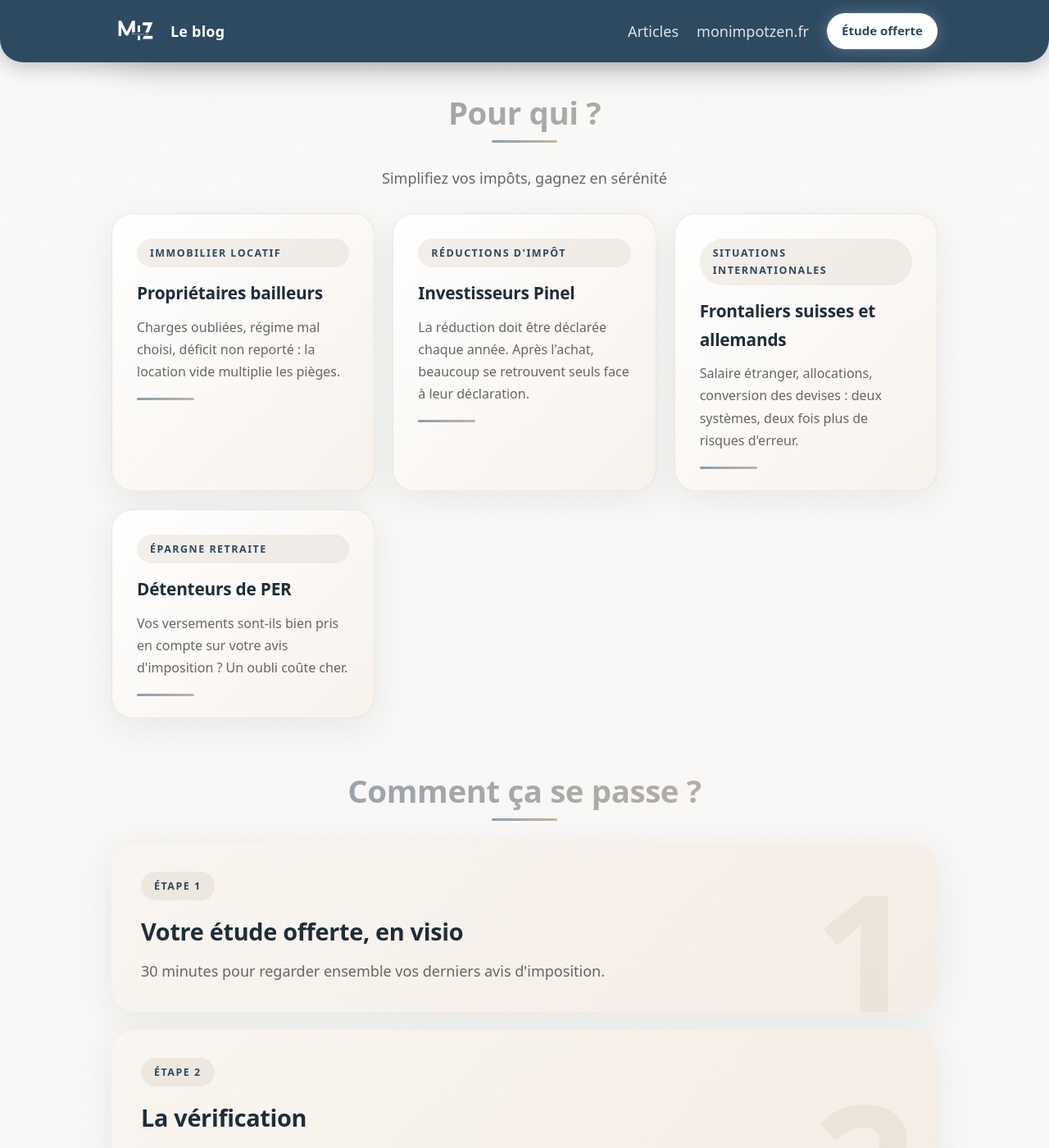
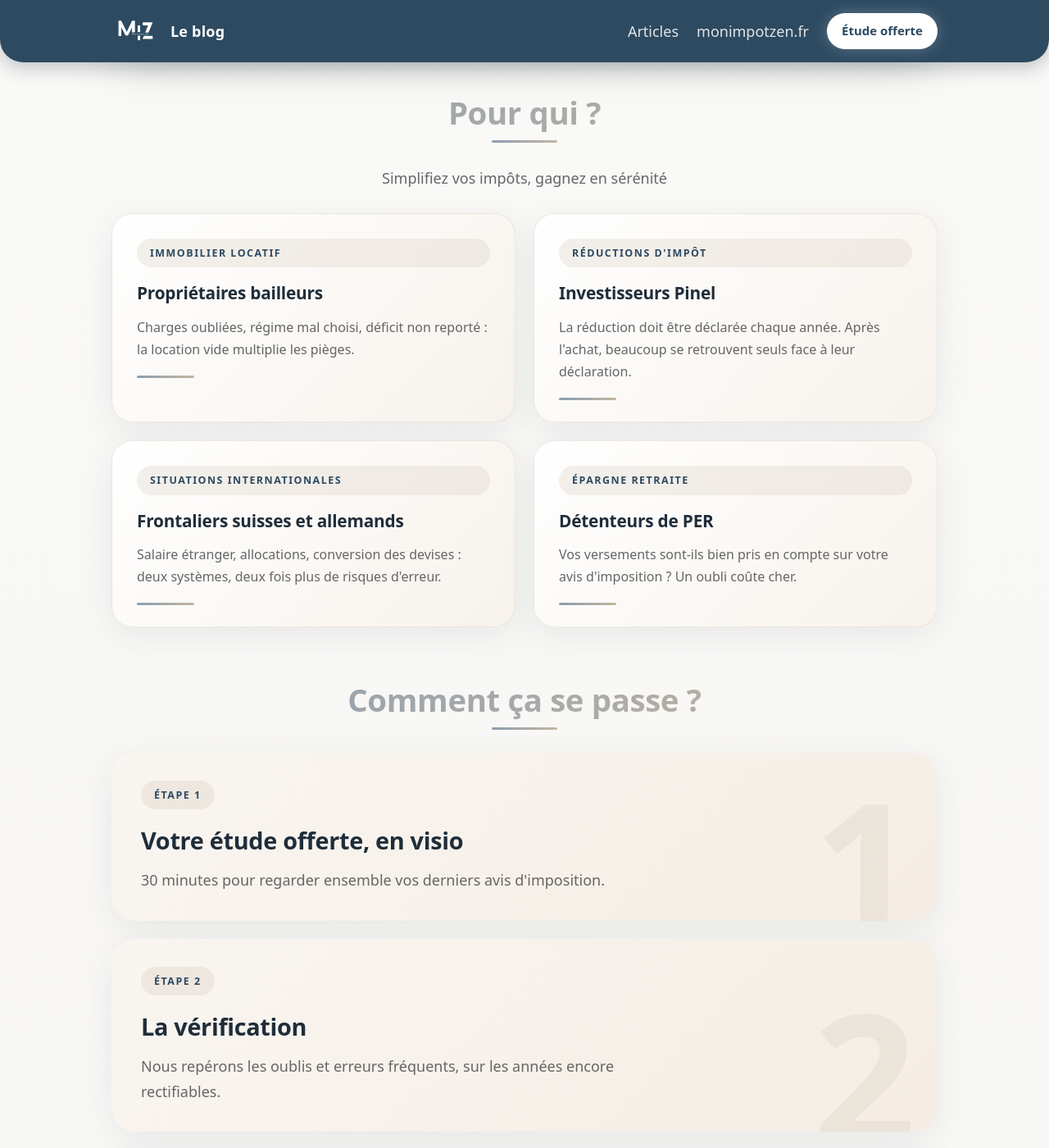
Before and after one commit to tristanduhayer-hash/monimpotzen-blog, a Jekyll site: the page built from index.html, in a window 1280 px wide and 1400 px high, scrolled down 604 px. Shown: the whole window at 82% size. Built offline with Jekyll 4.4.1, drawn with Linux system fonts in a browser that asks for light colours; some web fonts are replaced.

Commit message:
Cartes cibles sur 2 colonnes
Co-Authored-By: Claude Opus 5.5 <noreply@anthropic.com>

```diff
--- a/_layouts/default.html
+++ b/_layouts/default.html
@@ -9,7 +9,7 @@
   <link rel="icon" type="image/svg+xml" href="{{ '/assets/logo_bleu.svg' | relative_url }}">
   <link rel="preconnect" href="https://api.fontshare.com">
   <link rel="stylesheet" href="https://api.fontshare.com/v2/css?f[]=satoshi@400,500,700&display=swap">
-  <link rel="stylesheet" href="{{ '/assets/style.css' | relative_url }}?v=2">
+  <link rel="stylesheet" href="{{ '/assets/style.css' | relative_url }}?v=3">
 </head>
 <body>
   <header class="entete">
--- a/assets/style.css
+++ b/assets/style.css
@@ -57,7 +57,8 @@ strong { color: var(--encre); }
 .chiffre { display: inline-block; margin-top: 30px; padding: 10px 18px; border-radius: 999px; background: rgba(255, 255, 255, .08); border: 1px solid rgba(255, 255, 255, .15); font-size: .95rem; color: rgba(255, 255, 255, .85); }
 
 /* Cartes crème */
-.cartes { display: grid; grid-template-columns: repeat(auto-fit, minmax(260px, 1fr)); gap: 22px; }
+.cartes { display: grid; grid-template-columns: repeat(2, 1fr); gap: 22px; }
+@media (max-width: 760px) { .cartes { grid-template-columns: 1fr; } }
 .carte { background: linear-gradient(135deg, var(--blanc), var(--creme-2)); border-radius: 26px; padding: 30px 30px 26px; box-shadow: var(--ombre); border: 1px solid rgba(212, 197, 176, .35); }
 .carte h3 { margin: 14px 0 10px; font-size: 1.3rem; }
 .carte p { margin: 0; color: var(--gris); font-size: 1rem; }
```
